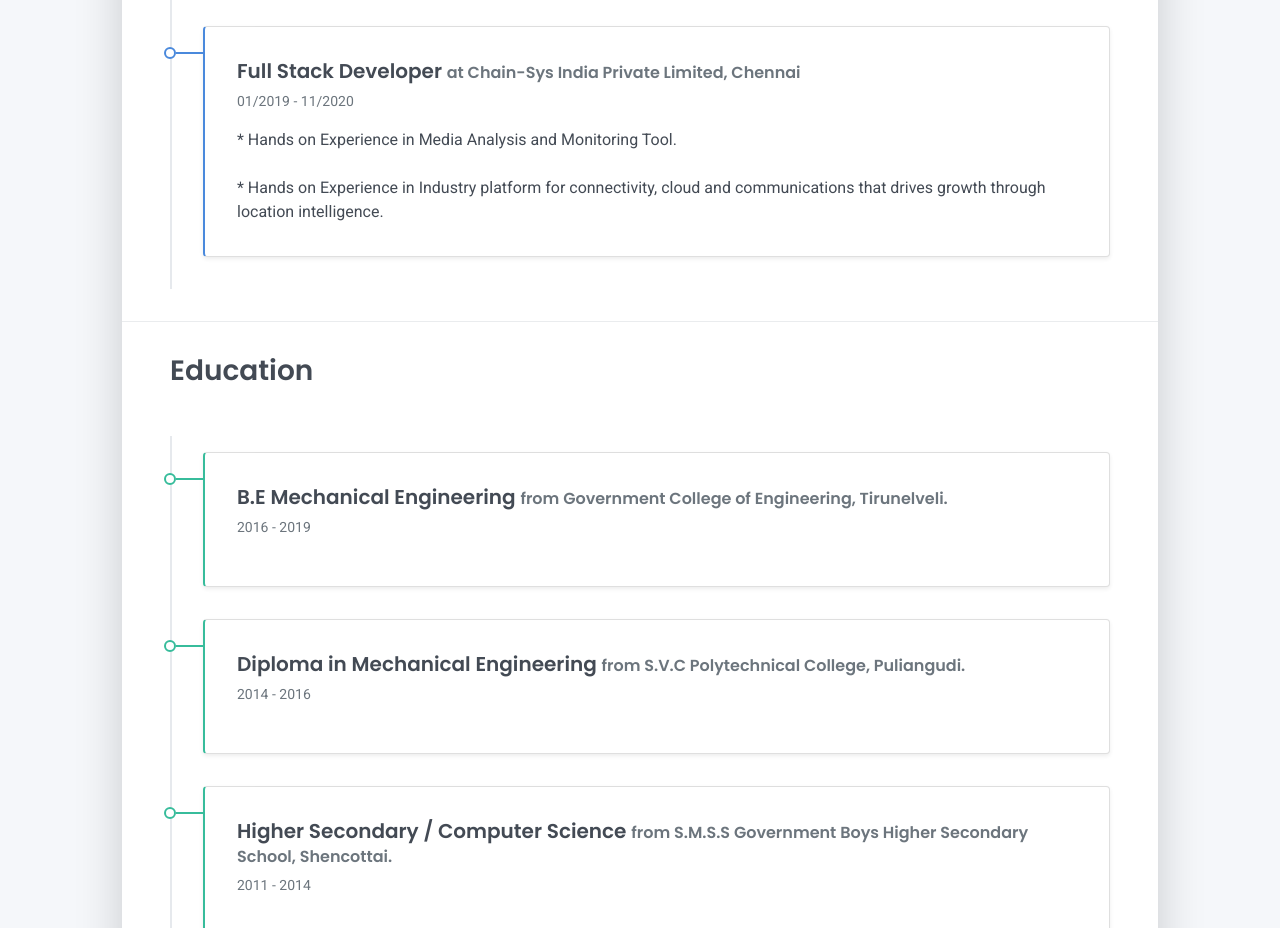
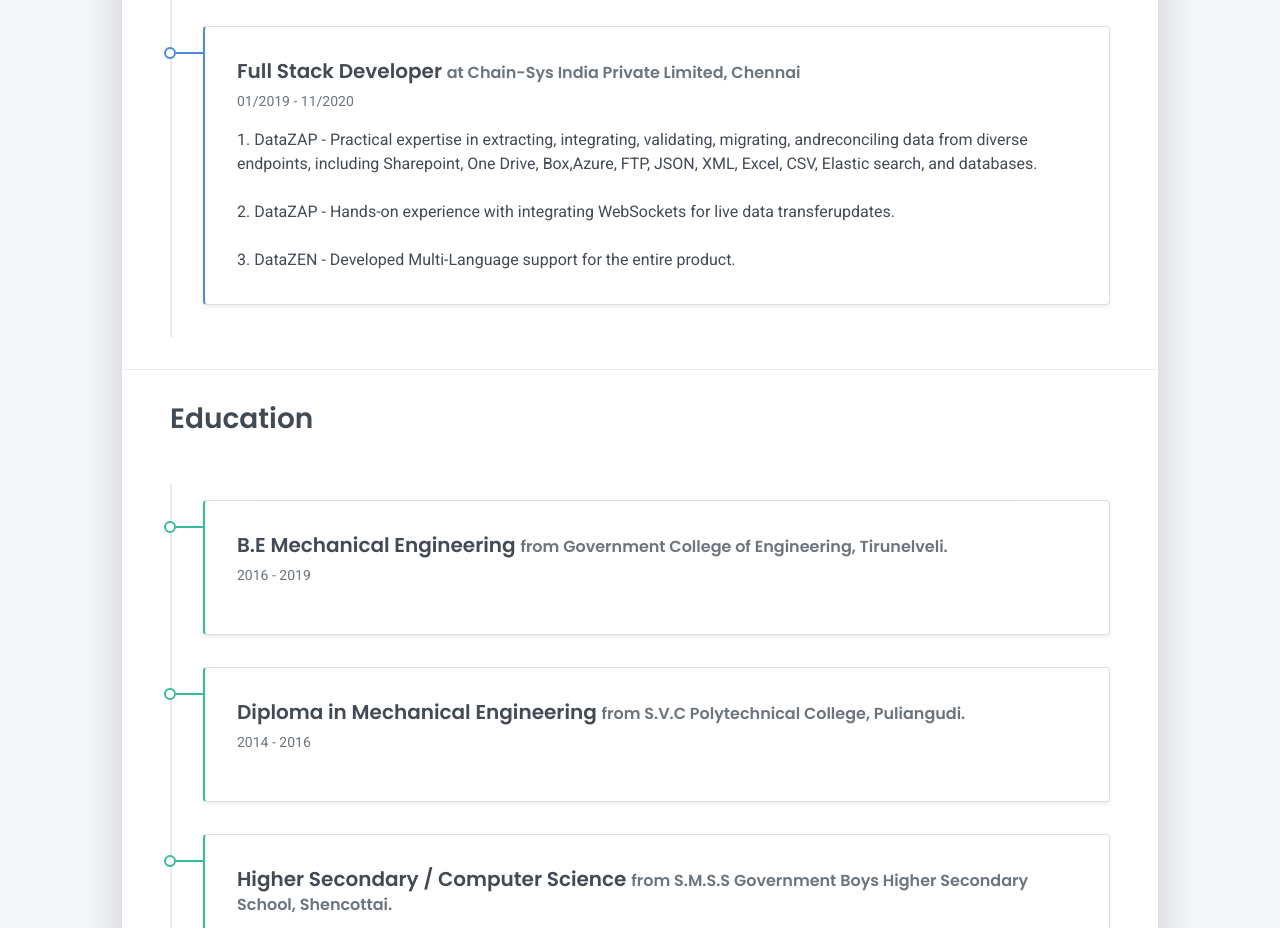
Before and after one commit to Athiselva/athiselvam.github.io, a plain HTML site: page index.html in a window 1280 px wide. Shown: the part 1740-2668 px from the top of the page. Drawn offline with Linux system fonts and the light colour scheme.

Commit message:
Updated contents

```diff
--- a/index.html
+++ b/index.html
@@ -199,11 +199,15 @@
         <div class="card-body">
           <div class="h5 mb-1">Full Stack Developer <span class="text-muted h6">at Chain-Sys India Private Limited, Chennai</span></div>
           <div class="text-muted text-small mb-2">01/2019 - 11/2020</div>
-          <div>* Hands on Experience in Media Analysis and Monitoring Tool.</div>
+          <div>1. DataZAP - Practical expertise in extracting, integrating, validating, migrating, andreconciling data from
+            diverse endpoints, including Sharepoint, One Drive, Box,Azure, FTP, JSON, XML, Excel, CSV, Elastic
+            search, and databases.
+          </div>
           <br>
-          <div>* Hands on Experience in Industry platform for connectivity, cloud and
-            communications that drives growth through location intelligence.</div>
-        </div>
+          <div>2. DataZAP - Hands-on experience with integrating WebSockets for live data transferupdates.</div>
+          <br>
+          <div>3. DataZEN - Developed Multi-Language support for the entire product.</div>
+          </div>
       </div>
     </div>
   </div>
```
